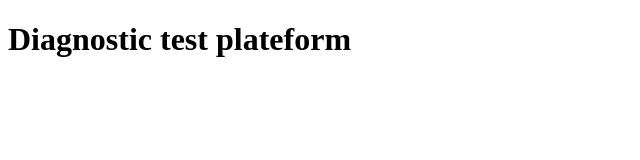
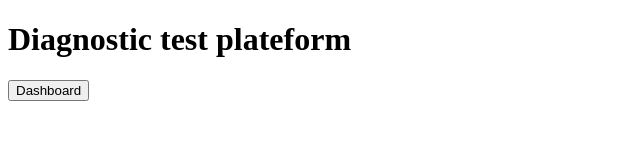
Before and after one commit to OctuMan/cs-diagnostic-platform, a plain HTML site: page index.html in a window 1280 px wide. Shown: the whole page, without its empty margins (0-640 px from the left). Drawn offline with Linux system fonts and the light colour scheme.

Commit message:
Go to dashboard button

```diff
--- a/index.html
+++ b/index.html
@@ -7,5 +7,6 @@
 </head>
 <body>
     <h1>Diagnostic test plateform</h1>
+    <a href="Dashboard.html"><button>Dashboard</button></a>
 </body>
 </html>
```
